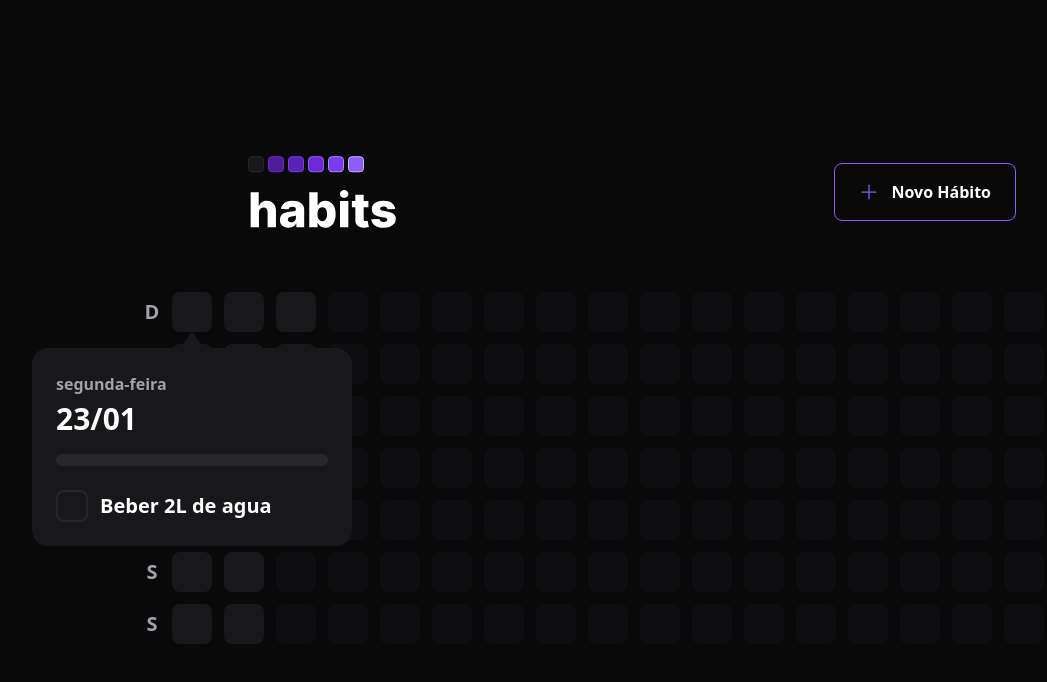
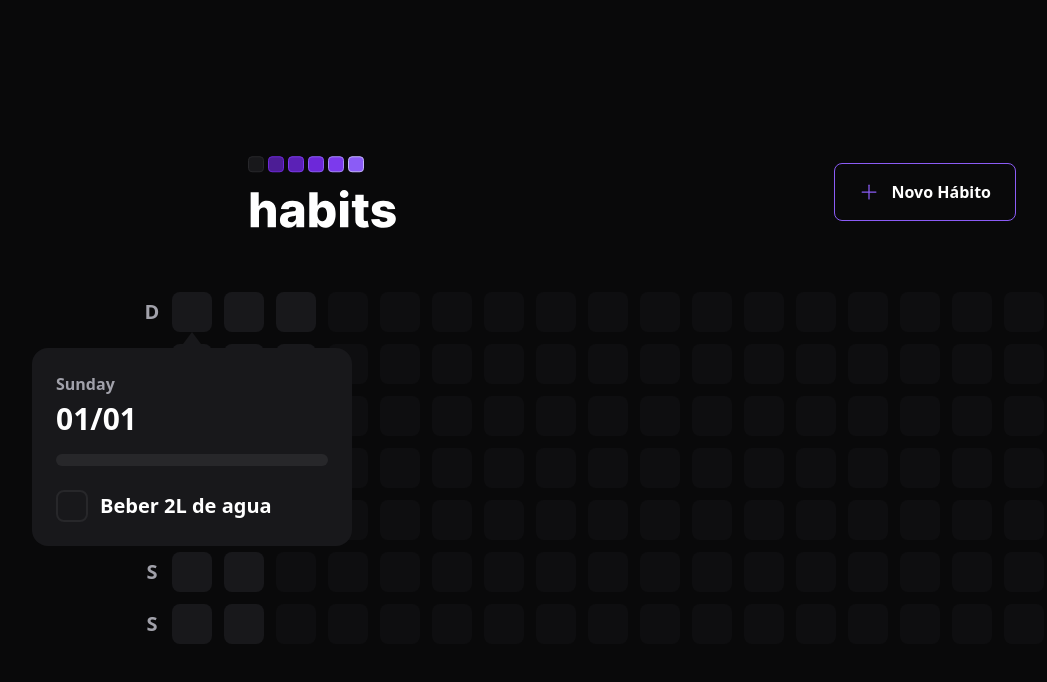
Before and after one commit to MarllonCampos/nlw-setup-ignite-2023-front, a React (Vite) app: page / in a window 1280 px wide. Both pictures are taken after a click on the button 199 px from the left and 312 px from the top of the page. Shown: the top 682 px of the page, without its empty margins (8-1055 px from the left). Built offline with nearby package versions, Linux system fonts and the light colour scheme; no server answers.

Commit message:
feat: create a locale to translate the dates to pt-br and getting the days from date to show on popover

```diff
--- a/src/components/HabitDay.tsx
+++ b/src/components/HabitDay.tsx
@@ -3,15 +3,17 @@ import * as Checkbox from "@radix-ui/react-checkbox";
 import clsx from "clsx";
 import { ProgressBar } from "./ProgressBar";
 import { Check } from "phosphor-react";
+import dayjs from "dayjs";
 
 interface HabitDayProps {
   date: Date;
   amount?: number;
   completed?: number;
 }
-export const HabitDay = ({ completed = 0, amount = 0 }: HabitDayProps) => {
+export const HabitDay = ({ completed = 0, amount = 0, date }: HabitDayProps) => {
   const completedPercentage = amount > 0 ? Math.round((completed / amount) * 100) : 0;
-
+  const dayAndMonth = dayjs(date).format("DD/MM");
+  const dayOfWeek = dayjs(date).format("dddd");
   return (
     <Popover.Root>
       <Popover.Trigger
@@ -26,8 +28,8 @@ export const HabitDay = ({ completed = 0, amount = 0 }: HabitDayProps) => {
       />
       <Popover.Portal>
         <Popover.Content className="min-w-[320px] p-6 rounded-2xl bg-zinc-900 flex flex-col">
-          <span className="font-semibold text-zinc-400">segunda-feira</span>
-          <span className="mt-1 font-extrabold leading-tight text-3xl">23/01</span>
+          <span className="font-semibold text-zinc-400">{dayOfWeek}</span>
+          <span className="mt-1 font-extrabold leading-tight text-3xl">{dayAndMonth}</span>
 
           <ProgressBar progress={completedPercentage} />
 
--- /dev/null
+++ b/src/lib/dayjs.ts
@@ -0,0 +1,5 @@
+import dayjs from 'dayjs'
+
+import 'dayjs/locale/pt-br'
+
+dayjs.locale('pt-br')
```
